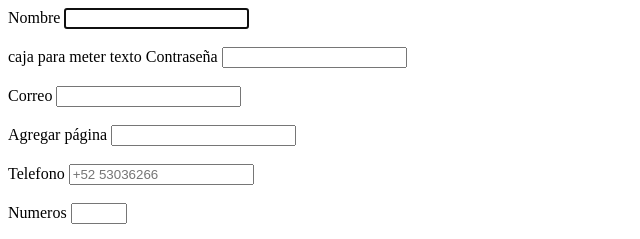
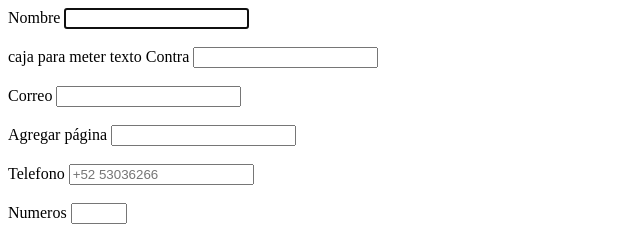
Before and after one commit to vernikus/Nogaracurs, a plain HTML site: page Html/forms.html in a window 1280 px wide. Shown: the top 239 px of the page, 0-640 px from the left. Drawn offline with Linux system fonts and the light colour scheme.

Commit message:
Se modifico Forms

```diff
--- a/Html/forms.html
+++ b/Html/forms.html
@@ -12,7 +12,7 @@
         <input type="text" name="" id="nombre" autofocus>  <br> <br>caja para meter texto     <!-- el autofocus es para que le haga focus a un elemento recien se cargue la pagina -->
 
         <!--input para el uso de las contraseñas -->
-        <label for="pass">Contraseña</label>
+        <label for="pass">Contra</label>
         <input type="password" name="" id="pass"> <br><br>
 
         <!-- input tipo correo electronico -->
```
